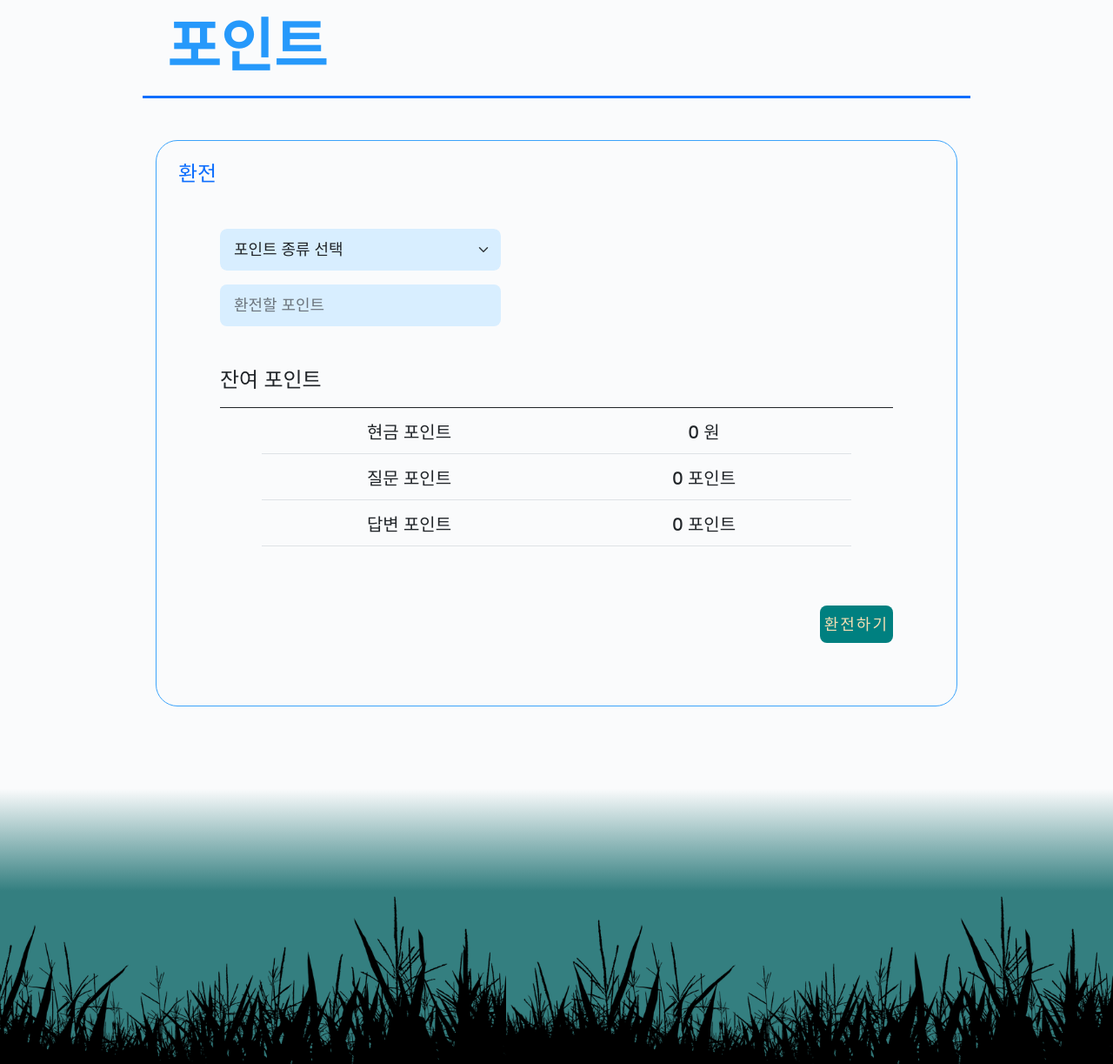
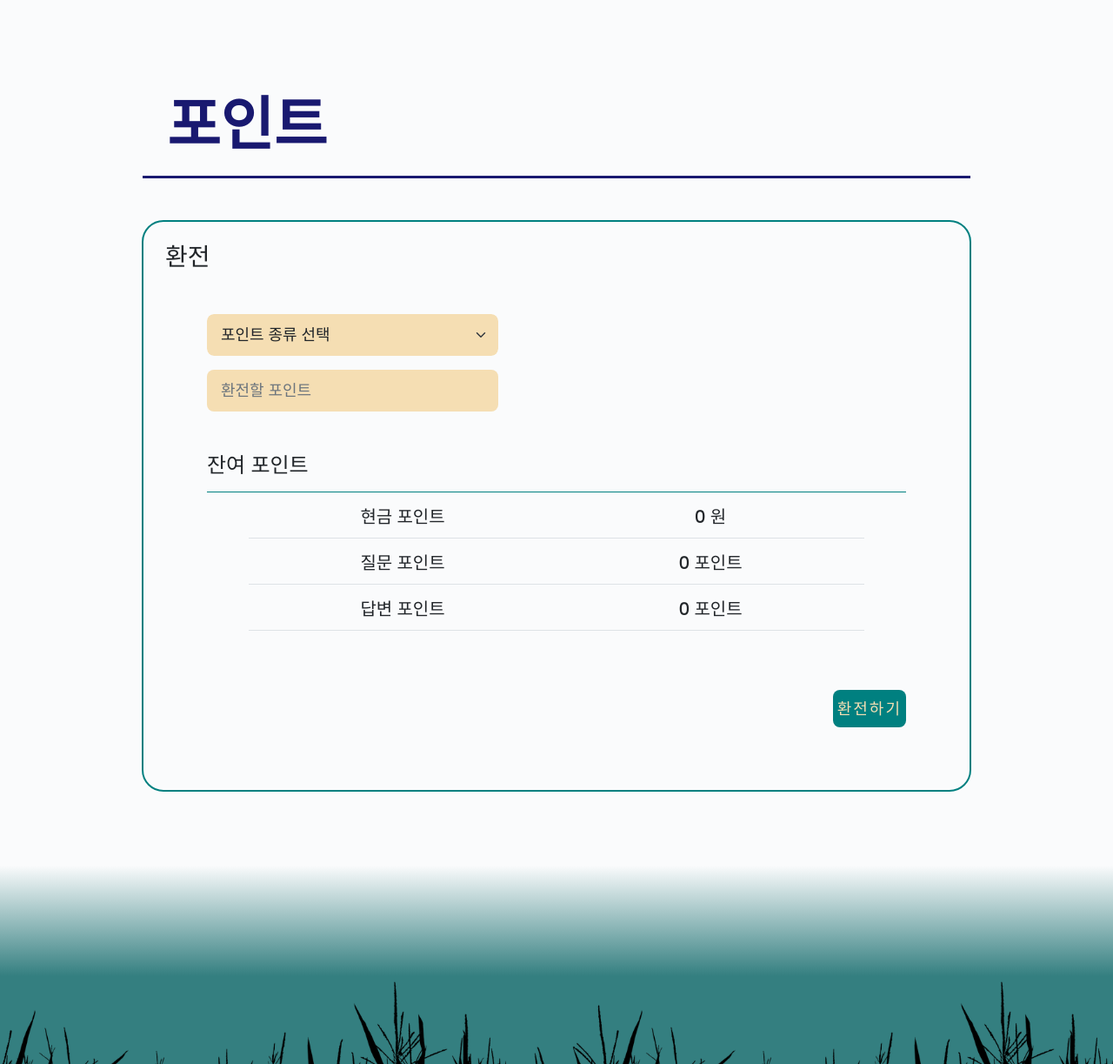
Before and after one commit to Dltmd202/Sharing_knowleadge, a Django app: page /user/exchange/ in a window 1280 px wide. Shown: the part 150-1373 px from the top of the page at 87% size. Run offline with Django 3.2, Linux system fonts and the light colour scheme; the visitor is signed in with stand-in values (Sample User, id 1); some libraries are stand-ins or nearby versions.

Commit message:
유저 전체적인 페이지 스타일 비슷하게 적용

```diff
--- a/user/forms.py
+++ b/user/forms.py
@@ -6,7 +6,7 @@ from .models import CustomUser
 import datetime
 
 classValue = "form-control px-3"
-styleValue = "background-color: #d8eeff; height: 3rem;"
+styleValue = "background-color: wheat; height: 3rem;"
 
 
 class UserCreationForm1(forms.ModelForm):  # 회원가입 첫번째 페이지 폼(아이디, 비번)
--- a/user/static/user/css/user.css
+++ b/user/static/user/css/user.css
@@ -1,5 +1,5 @@
 .profilebox {
-    border: 1px solid #3BA3FB;
+    border: 2px solid teal;
     border-radius: 25px;
     padding: 25px;
     margin: 10px 15px;
@@ -9,7 +9,7 @@
 .bignumber {
     font-size: 80px;
     font-weight: bold;
-    color: #7FC4FD;
+    color: teal;
     margin-top: 10px;
 }
 
@@ -51,14 +51,33 @@
     position: absolute;
     z-index: 10;
     margin-top: 0 !important;
-    background-color: #d8eeff !important;
+    background-color: wheat !important;
     color: black !important;
 }
 
 .mypage-title {
     font-size: 50pt;
-    line-height: 1rem;
-    color:#2699FB;
+    color: midnightblue;
+}
+
+.font-teal {
+    color: teal !important;
+}
+
+.font-midnight {
+    color: midnightblue !important;
+}
+
+.font-wheat {
+    color: wheat !important;
+}
+
+.border-teal {
+    border-color: teal !important;
+}
+
+.border-midnight {
+    border-color: midnightblue !important;
 }
 
 /* 배경 */
--- /dev/null
+++ b/user/templates/user/base_profile.html
@@ -0,0 +1,26 @@
+{% extends 'user/base.html' %}
+
+{% load static %}
+{% load humanize %}
+
+{% block head_title %}마이페이지{% endblock %}
+
+{% block main_area %}
+    <div class="container-lg my-5 p-5 mx-auto" style="max-width: 1200px;">
+        <div class="mx-3">
+            <div class="row mx-3 mt-5">
+                <div class="col-auto">
+                    <div class="mypage-title font-midnight">
+                        {% block body_title %}{% endblock %}
+                    </div>
+                </div>
+                <div class="col-auto mt-5 pt-2">
+                    {% block title_btn %}{% endblock %}
+                </div>
+            </div>
+            <div class="border-top border-3 border-midnight mt-2 mb-5"></div>
+        </div>
+        {% block container_main_area %}
+        {% endblock %}
+    </div>
+{% endblock %}
--- a/user/templates/user/exchange.html
+++ b/user/templates/user/exchange.html
@@ -1,25 +1,15 @@
-{% extends 'user/base.html' %}
+{% extends 'user/base_profile.html' %}
 
 {% load static %}
 {% load humanize %}
 
-{% block head_title %}포인트 페이지{% endblock %}
+{% block head_title %}마이페이지{% endblock %}
 
-{% block main_area %}
-<div class="container-lg mb-5 p-5 mx-auto" style="max-width: 1200px;">
-    <div class="mx-3">
-        <div class="row mx-3 my-5">
-            <div class="col-auto">
-                <div class="mypage-title">
-                    포인트
-                </div>
-            </div>
-        </div>
+{% block body_title %}포인트{% endblock %}
 
-        <div class="border-top border-3 border-primary mt-4 mb-5"></div>
-
+{% block container_main_area %}
     <div class="my-3 py-4 profilebox">
-            <div class="h4 text-primary">환전</div>
+        <div class="h3">환전</div>
         <form action="" method="post" class="m-5">
             {% csrf_token %}
             <div class="my-5">
@@ -41,7 +31,7 @@
             <div class="my-5">
                 <div>
                     <div class="h4 mb-3">잔여 포인트</div>
-                        <div class="border-top border-1 border-dark mt-1"></div>
+                    <div class="border-top border-1 border-teal mt-1"></div>
                 </div>
 
                 <div class="row my-3 mx-5">
@@ -68,6 +58,4 @@
 
         </form>
     </div>
-    </div>
-</div>
 {% endblock %}
```
Also changed, not shown: user/templates/user/mypage.html (+18 -28 lines), user/templates/user/spec.html (+5 -17 lines). Lines whose indentation alone changed are shown as unchanged.
